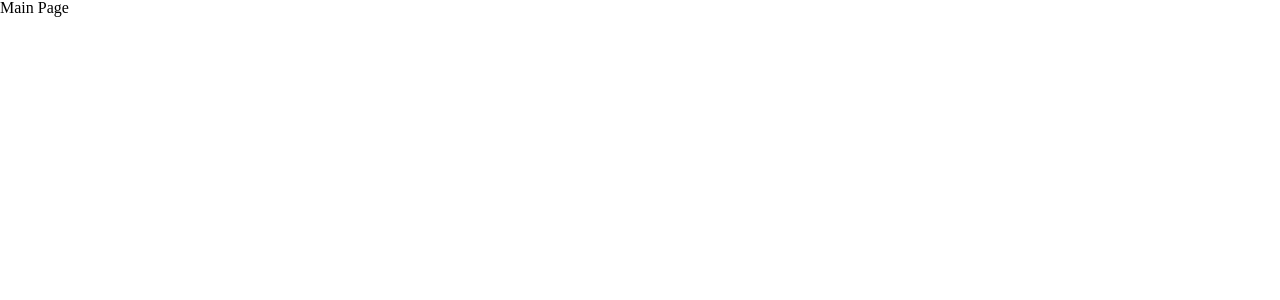
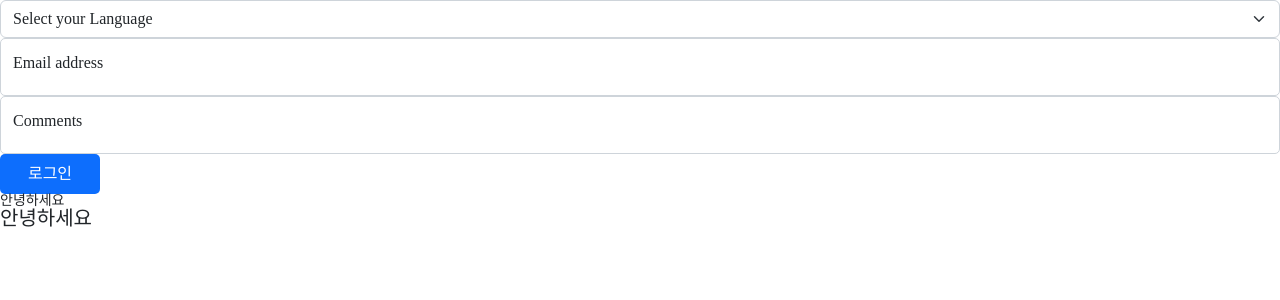
Before and after one commit to suzzeong/front-cotudying-project, a React (Create React App) app: page / in a window 1280 px wide. Shown: the top 300 px of the page. Built offline with nearby package versions, Linux system fonts and the light colour scheme.

Commit message:
컴포넌트 element 내용 추가

```diff
--- a/src/components/elements/CommonButton.jsx
+++ b/src/components/elements/CommonButton.jsx
@@ -0,0 +1,45 @@
+import React from 'react';
+import styled, { css } from 'styled-components';
+import Button from 'react-bootstrap/Button';
+
+const CommonButton = (props) => {
+  const { onClick, type, btnname, variant, text, disabled } = props;
+  return (
+    <StBtn
+      onClick={onClick}
+      type={type}
+      btnname={btnname}
+      variant={variant}
+      disabled={disabled}
+    >
+      {text}
+    </StBtn>
+  );
+};
+
+const StBtn = styled(Button)`
+  cursor: pointer;
+  box-sizing: border-box;
+  border-radius: 5px;
+  border: none;
+  ${(props) => {
+    return (
+      props.btnname === 'basicBtn' &&
+      css`
+        width: 100px;
+        height: 40px;
+      `
+    );
+  }}
+  ${(props) => {
+    return (
+      props.btnname === 'longBtn' &&
+      css`
+        width: 100%;
+        height: 40px;
+      `
+    );
+  }}
+`;
+
+export default CommonButton;
--- a/src/components/elements/CommonInput.jsx
+++ b/src/components/elements/CommonInput.jsx
@@ -0,0 +1,51 @@
+import React from 'react';
+import styled from 'styled-components';
+import Form from 'react-bootstrap/Form';
+import FloatingLabel from 'react-bootstrap/FloatingLabel';
+
+const CommonInput = (props) => {
+  const {maxLength, title, id, type, value, name, onChange, placeholder, width, margin, ariaLabel, ariaDescribedby,
+    controlId, label} = props;
+  return (
+    <StInput>
+      <StInputLabel
+        controlId={controlId}
+        label={label}
+      >
+        <StInputForm
+          maxLength={maxLength}
+          title={title}
+          id={id}
+          type={type}
+          value={value}
+          name={name}
+          onChange={onChange}
+          placeholder={placeholder}
+          width={width}
+          margin={margin}
+          aria-label={ariaLabel}
+          aria-describedby={ariaDescribedby}
+        />
+      </StInputLabel>
+    </StInput>
+  );
+};
+
+export default CommonInput;
+
+const StInput = styled.div``
+
+const StInputLabel = styled(FloatingLabel)``
+
+const StInputForm = styled(Form.Control)`
+  width: ${(props) => props.width};
+  height: ${(props) => props.height};
+  margin: ${(props) => props.margin};
+  border-radius: 5px;
+  font-size: 16px;
+  word-wrap: break-word;
+  box-sizing: border-box;
+  /* justify-content: center; */
+  /* align-items: center; */
+  /* display: flex; */
+`;
--- a/src/components/elements/CommonSelect.jsx
+++ b/src/components/elements/CommonSelect.jsx
@@ -0,0 +1,25 @@
+import React from 'react';
+import styled from 'styled-components';
+import Form from 'react-bootstrap/Form';
+
+const CommonSelect = (props) => {
+  const { ariaLabel, width, height, name, value1, value2, value3, value4 } =
+    props;
+  return (
+    <StSelect aria-label={ariaLabel} width={width} height={height}>
+      <option>{name}</option>
+      <option value={value1}>{value1}</option>
+      <option value={value2}>{value2}</option>
+      <option value={value3}>{value3}</option>
+      <option value={value4}>{value4}</option>
+    </StSelect>
+  );
+};
+
+export default CommonSelect;
+
+const StSelect = styled(Form.Select)`
+  width: ${(props) => props.width};
+  height: ${(props) => props.height};
+  margin: ${(props) => props.margin};
+`;
--- a/src/components/elements/CommonText.jsx
+++ b/src/components/elements/CommonText.jsx
@@ -0,0 +1,14 @@
+import React from 'react';
+import styled from 'styled-components';
+
+const CommonText = (props) => {
+  return <StText {...props}>{props.children}</StText>;
+};
+
+export default CommonText;
+
+const StText = styled.div`
+  font-size: ${({ fs }) => (fs === 'big' ? '20px' : '14px')};
+  font-weight: ${({ fw }) => fw};
+  color: ${({ color }) => color};
+`;
--- a/src/components/elements/CommonTextarea.jsx
+++ b/src/components/elements/CommonTextarea.jsx
@@ -0,0 +1,53 @@
+import React from 'react';
+import styled from 'styled-components';
+import Form from 'react-bootstrap/Form';
+import FloatingLabel from 'react-bootstrap/FloatingLabel';
+
+const CommonTextarea = (props) => {
+  const {
+    controlId,
+    label,
+    maxLength,
+    title,
+    id,
+    name,
+    value,
+    onChange,
+    placeholder,
+    width,
+    height,
+  } = props;
+
+  return (
+    <StTextarea>
+      <StTextareaLabel controlId={controlId} label={label}>
+        <StTextareaForm
+          maxLength={maxLength}
+          title={title}
+          id={id}
+          type='text'
+          value={value}
+          name={name}
+          onChange={onChange}
+          placeholder={placeholder}
+          width={width}
+          height={height}
+        />
+      </StTextareaLabel>
+    </StTextarea>
+  );
+};
+
+export default CommonTextarea;
+
+const StTextarea = styled.div``;
+
+const StTextareaLabel = styled(FloatingLabel)``;
+
+const StTextareaForm = styled(Form.Control)`
+  box-sizing: border-box;
+  width: ${({ width }) => `${width}`};
+  height: ${({ height }) => `${height}`};
+  border-radius: 5px;
+  font-size: 14px;
+`;
--- a/src/index.js
+++ b/src/index.js
@@ -1,6 +1,7 @@
 import React from "react";
 import ReactDOM from "react-dom/client";
 import App from "./App";
+import 'bootstrap/dist/css/bootstrap.css';
 
 const root = ReactDOM.createRoot(document.getElementById("root"));
 root.render(<App />);
--- a/src/pages/MainPage.jsx
+++ b/src/pages/MainPage.jsx
@@ -1,5 +1,48 @@
+import CommonButton from '../components/elements/CommonButton';
+import CommonInput from '../components/elements/CommonInput';
+import CommonSelect from '../components/elements/CommonSelect';
+import CommonText from '../components/elements/CommonText';
+import CommonTextarea from '../components/elements/CommonTextarea';
+
 const MainPage = () => {
-  return <div>Main Page</div>;
+  return (
+    <div>
+      <CommonSelect
+        ariaLabel='Default select example'
+        name='Select your Language'
+        value1='Javascript'
+        value2='Java'
+        value3='Python'
+        value4='C'
+      />
+
+      <CommonInput
+        controlId='floatingInput'
+        label='Email address'
+        type='email'
+        placeholder='name@example.com'
+      />
+
+      <CommonTextarea
+        controlId='floatingTextarea2'
+        label='Comments'
+        placeholder='Leave a comment here'
+        height='100px'
+      />
+
+      <CommonButton
+        type='submit'
+        variant='primary'
+        btnname='basicBtn'
+        text='로그인'
+      />
+
+      <CommonText>안녕하세요</CommonText>
+      <CommonText fs='big' fw='500'>
+        안녕하세요
+      </CommonText>
+    </div>
+  );
 };
 
 export default MainPage;
```
